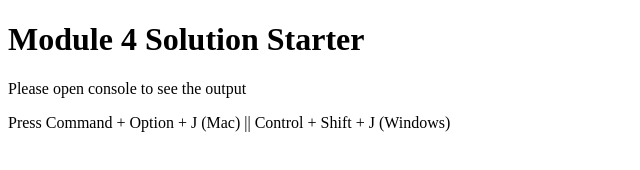
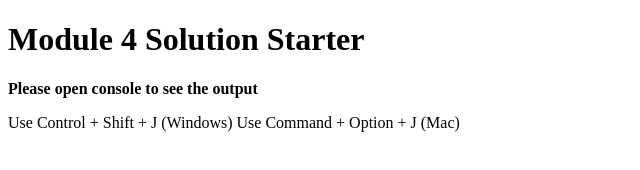
Before and after one commit to hritik-007/module4_sol, a plain HTML site: page index.html in a window 1280 px wide. Shown: the whole page, without its empty margins (0-640 px from the left). Drawn offline with Linux system fonts and the light colour scheme.

Commit message:
Update index.html

```diff
--- a/index.html
+++ b/index.html
@@ -11,7 +11,8 @@
 </head>
 <body>
   <h1>Module 4 Solution Starter</h1>
-  <p>Please open console to see the output</p>
-  <p1>Press Command + Option + J (Mac) || Control + Shift + J (Windows)</p1>
+  <p><strong>Please open console to see the output</strong></p>
+  <p1>Use Control + Shift + J (Windows)</p1>
+  <p2>Use Command + Option + J (Mac)</p2>
 </body>
 </html>
```
